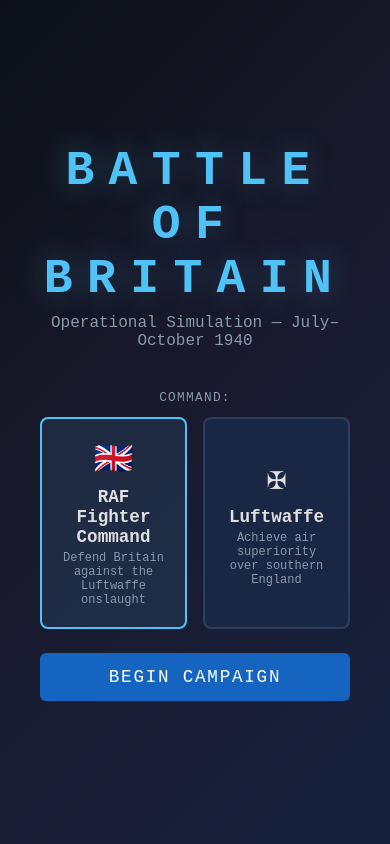
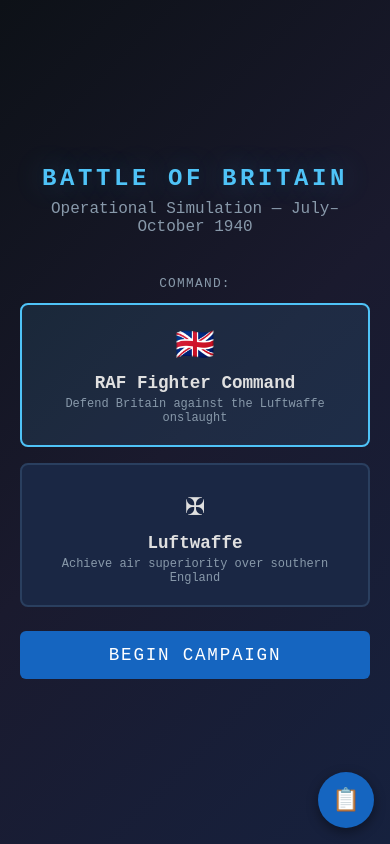
Before and after one commit to jonathanpowles-cpu/Main, a Flask app: page / in a window 390 px wide. Run offline with Flask 3, Linux system fonts and the light colour scheme.

Commit message:
Add iPad/tablet responsive layout and deployment config
- Add responsive CSS for tablet screens (map/panel stack vertically)
- Add floating toggle button to switch between map-only and panel-only
  views on smaller screens
- Add phone breakpoint for very small screens
- Make pilot detail panel fullscreen overlay on tablets
- Add Procfile and render.yaml for Render.com deployment
- Add gunicorn to requirements.txt for production serving

Co-Authored-By: Claude Sonnet 4.6 <noreply@anthropic.com>
Claude-Session: https://claude.ai/code/session_01CHGUGhg9PbsgsiXp1c9NrR

```diff
--- a/app/static/css/style.css
+++ b/app/static/css/style.css
@@ -670,3 +670,97 @@ body {
 }
 
 .mission-entry:nth-child(odd) { background: var(--bg-input); }
+
+/* View Toggle (tablet/mobile) */
+#view-toggle {
+    display: none;
+    position: fixed;
+    bottom: 16px;
+    right: 16px;
+    z-index: 50;
+    background: var(--raf-blue);
+    color: white;
+    border: none;
+    width: 56px;
+    height: 56px;
+    border-radius: 50%;
+    font-size: 1.4rem;
+    cursor: pointer;
+    box-shadow: 0 4px 12px rgba(0,0,0,0.4);
+    font-family: inherit;
+}
+
+/* Tablet / iPad responsive */
+@media (max-width: 1024px) {
+    body { overflow: auto; height: auto; }
+
+    #top-bar {
+        flex-wrap: wrap;
+        height: auto;
+        padding: 8px 12px;
+        gap: 8px 16px;
+    }
+
+    .bar-controls {
+        width: 100%;
+        margin-left: 0;
+        justify-content: flex-end;
+        padding-top: 4px;
+        border-top: 1px solid var(--border);
+    }
+
+    #main-content {
+        flex-direction: column;
+        height: calc(100vh - 90px);
+        overflow: hidden;
+    }
+
+    #map-panel {
+        height: 45vh;
+        min-height: 250px;
+    }
+
+    #side-panel {
+        width: 100%;
+        min-width: unset;
+        border-left: none;
+        border-top: 1px solid var(--border);
+        flex: 1;
+        overflow-y: auto;
+    }
+
+    .scrollable-list {
+        max-height: none;
+    }
+
+    #view-toggle { display: block; }
+
+    #main-content.view-map #side-panel { display: none; }
+    #main-content.view-map #map-panel { height: calc(100vh - 90px); }
+
+    #main-content.view-panel #map-panel { display: none; }
+    #main-content.view-panel #side-panel {
+        height: calc(100vh - 90px);
+        border-top: none;
+    }
+
+    .setup-container h1 { font-size: 2rem; letter-spacing: 0.15em; }
+    .side-select { flex-direction: column; }
+
+    .pilot-detail-panel {
+        position: fixed;
+        top: 0; left: 0; right: 0; bottom: 0;
+        z-index: 100;
+    }
+}
+
+/* Phone (small screens) */
+@media (max-width: 600px) {
+    #top-bar { padding: 6px 8px; gap: 4px 10px; }
+    .bar-section .label { display: none; }
+    .bar-section .value { font-size: 0.75rem; }
+    #panel-tabs { overflow-x: auto; }
+    .tab-btn { font-size: 0.65rem; padding: 8px 4px; white-space: nowrap; }
+    .setup-container { padding: 20px; }
+    .setup-container h1 { font-size: 1.5rem; }
+}
--- a/app/static/js/game.js
+++ b/app/static/js/game.js
@@ -61,6 +61,23 @@ function init() {
     document.getElementById("pilot-filter-side").addEventListener("change", loadPilots);
     document.getElementById("pilot-sort").addEventListener("change", loadPilots);
     document.getElementById("pilot-aces-only").addEventListener("change", loadPilots);
+
+    document.getElementById("view-toggle").addEventListener("click", () => {
+        const mc = document.getElementById("main-content");
+        const btn = document.getElementById("view-toggle");
+        if (mc.classList.contains("view-map")) {
+            mc.classList.remove("view-map");
+            mc.classList.add("view-panel");
+            btn.textContent = "🗺️";
+        } else if (mc.classList.contains("view-panel")) {
+            mc.classList.remove("view-panel");
+            btn.textContent = "📋";
+        } else {
+            mc.classList.add("view-map");
+            btn.textContent = "📋";
+        }
+        resizeCanvas();
+    });
 
     window.addEventListener("resize", resizeCanvas);
     resizeCanvas();
--- a/app/templates/index.html
+++ b/app/templates/index.html
@@ -254,6 +254,7 @@
         </div>
     </div>
 
+    <button id="view-toggle" title="Toggle Map / Panel">📋</button>
     <script src="/static/js/game.js"></script>
 </body>
 </html>
--- a/requirements.txt
+++ b/requirements.txt
@@ -1 +1,2 @@
 flask>=3.0
+gunicorn>=21.2
```
Also changed, not shown: render.yaml (added, +10 -0 lines), 1 other file.
